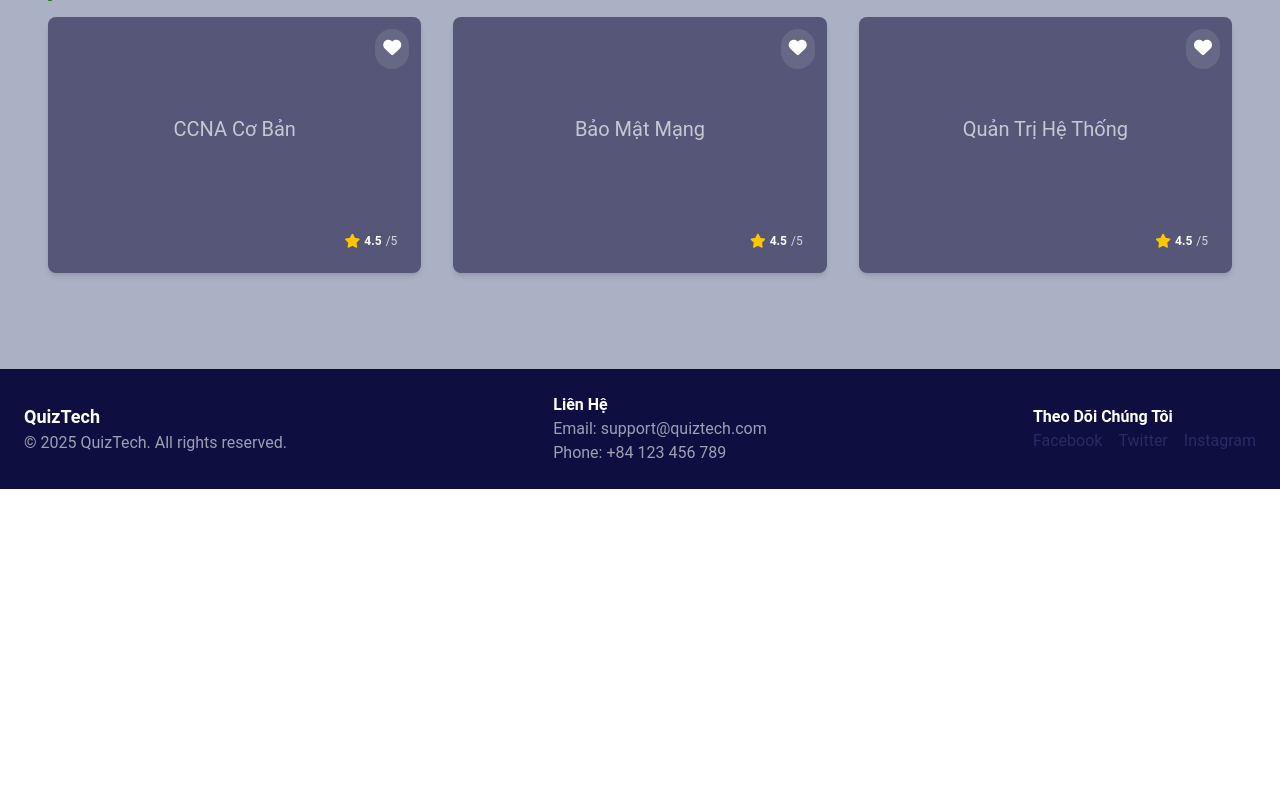
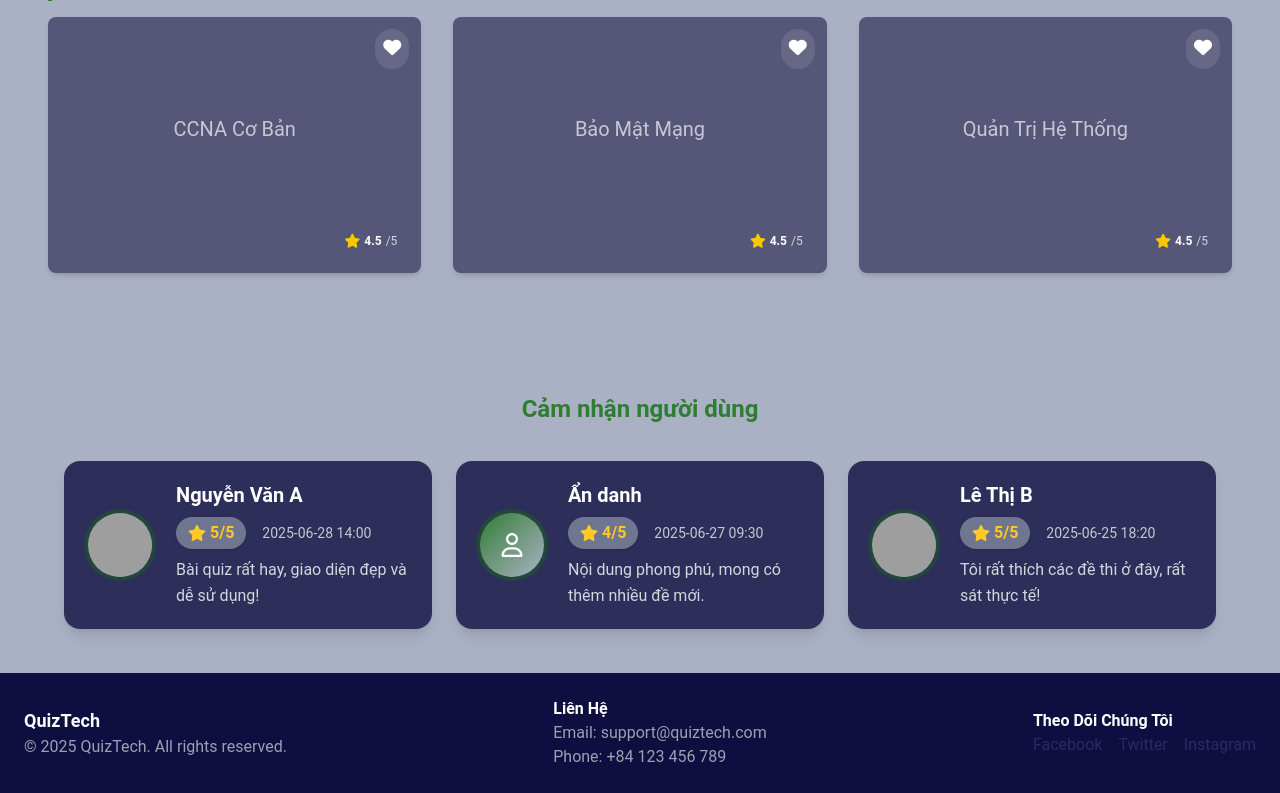
Before and after one commit to trung2004official/FinalProjectFrontEnd, a React (Vite) app: page / in a window 1280 px wide. Shown: the part 2515-3308 px from the top of the page. Before the commit the page ends 3004 px from the top, so only its background shows below. Built offline with nearby package versions, Linux system fonts and the light colour scheme; grey boxes are pictures that could not be loaded.

Commit message:
FeedBack-Home

```diff
--- /dev/null
+++ b/src/components/User/Content/FeedBack.jsx
@@ -0,0 +1,32 @@
+import React from 'react';
+
+const FeedBack = ({ username = "Ẩn danh", avatar, date, rating, text }) => {
+    return (
+        <div className="flex flex-row items-center gap-6 bg-CetaceanBlue/80 rounded-2xl px-6 py-5 my-5 shadow-lg transition-all duration-300 hover:-translate-y-2 hover:shadow-xl hover:bg-CetaceanBlue/90 animate-fade-in">
+            {/* Avatar */}
+            <div className="w-16 h-16 rounded-full bg-gradient-to-br from-Emerald to-CadetBlue flex items-center justify-center overflow-hidden ring-4 ring-Emerald-dark/50 transition-all duration-300 hover:ring-Emerald shrink-0">
+                {avatar ? (
+                    <img src={avatar} alt="avatar" className="w-full h-full object-cover rounded-full" />
+                ) : (
+                    <i className="fa-regular fa-user text-2xl text-white"></i>
+                )}
+            </div>
+            {/* Nội dung feedback */}
+            <div className="flex flex-col gap-2 flex-1">
+                <span className="font-bold text-white text-xl break-all">{username}</span>
+                <div className="flex flex-row items-center gap-4">
+                    {rating && (
+                        <span className="flex items-center gap-1 bg-Grey/50 px-3 py-1 rounded-full shadow-sm">
+                            <i className="fa-solid fa-star text-Amber-light text-base"></i>
+                            <span className="text-base text-Amber-light font-bold">{rating}/5</span>
+                        </span>
+                    )}
+                    <span className="text-sm text-Manatee-light">{date}</span>
+                </div>
+                <div className="text-Grey-light text-base leading-relaxed">{text}</div>
+            </div>
+        </div>
+    );
+};
+
+export default FeedBack;
--- a/src/pages/Home.jsx
+++ b/src/pages/Home.jsx
@@ -3,6 +3,7 @@ import Header from '../components/User/Header.jsx';
 import Footer from '../components/User/Footer.jsx';
 import Catalog from '../components/User/Content/Catalog.jsx';
 import Hero from '../components/User/Content/Hero.jsx';
+import FeedBack from '../components/User/Content/FeedBack.jsx';
 
 const Home = () => {
     return (
@@ -11,6 +12,32 @@ const Home = () => {
             <main className="container mx-auto p-6 ">
                 <Hero />
                 <Catalog />
+                {/* Hiển thị feedback demo ở cuối trang */}
+                <div className="mt-12 max-w-6xl mx-auto">
+                    <h2 className="text-2xl font-bold mb-4 text-center text-Emerald">Cảm nhận người dùng</h2>
+                    <div className="grid grid-cols-1 md:grid-cols-2 lg:grid-cols-3 gap-6">
+                        <FeedBack
+                            username="Nguyễn Văn A"
+                            avatar="https://i.pravatar.cc/100"
+                            date="2025-06-28 14:00"
+                            rating={5}
+                            text="Bài quiz rất hay, giao diện đẹp và dễ sử dụng!"
+                        />
+                        <FeedBack
+                            username="Ẩn danh"
+                            date="2025-06-27 09:30"
+                            rating={4}
+                            text="Nội dung phong phú, mong có thêm nhiều đề mới."
+                        />
+                        <FeedBack
+                            username="Lê Thị B"
+                            avatar="https://i.pravatar.cc/101"
+                            date="2025-06-25 18:20"
+                            rating={5}
+                            text="Tôi rất thích các đề thi ở đây, rất sát thực tế!"
+                        />
+                    </div>
+                </div>
             </main>
             <Footer />
         </div>
```
